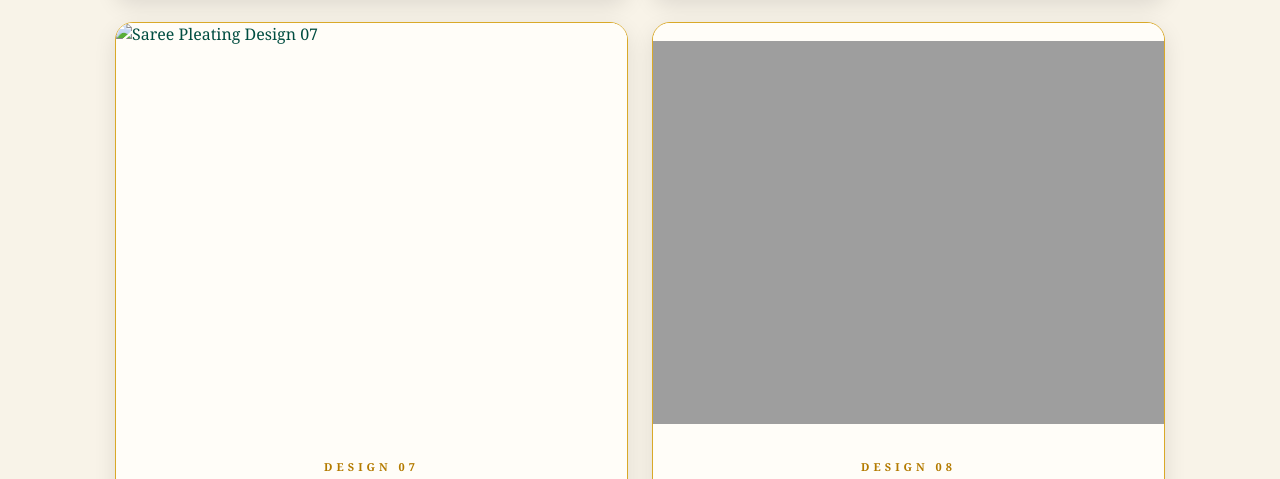
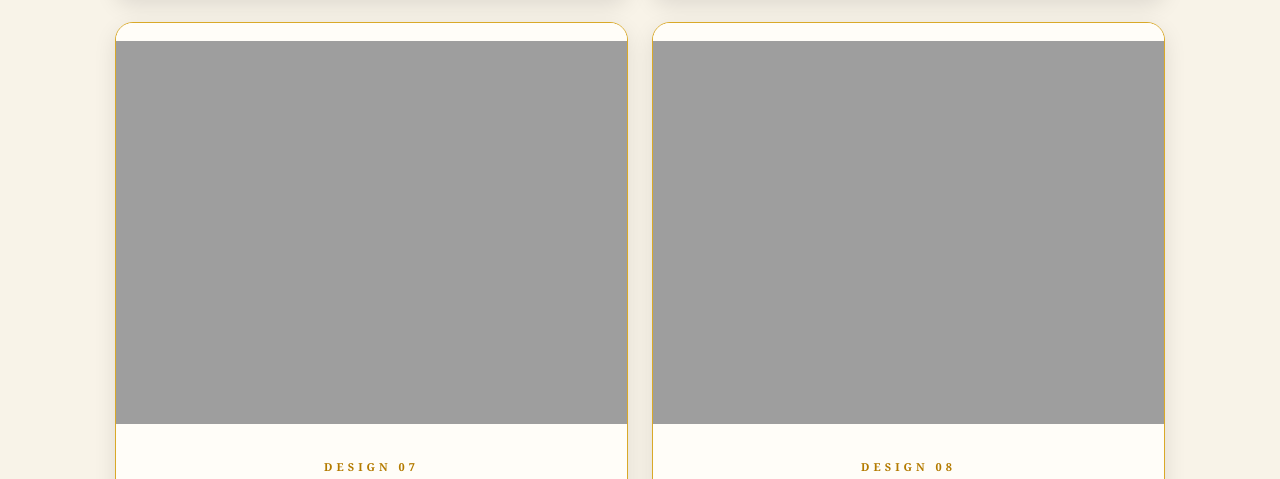
Before and after one commit to sanjayswaroopa6-tech/sri-sai-akshaya-ladies-tailoring, a plain HTML site: page pleating.html in a window 1280 px wide. Shown: the part 1882-2361 px from the top of the page. Drawn offline with Linux system fonts and the light colour scheme; the site is published under a folder, as on GitHub Pages, so addresses that start at the root find nothing.

Commit message:
Fix image source path for saree pleating design

```diff
--- a/pleating.html
+++ b/pleating.html
@@ -159,7 +159,7 @@
         <div class="design-card">
 
             <div class="image-box">
-                <img src="/assets/saree-pleating/07.jpg"
+                <img src="assets/saree-pleating/07.jpg"
                      alt="Saree Pleating Design 07">
             </div>
 
```
